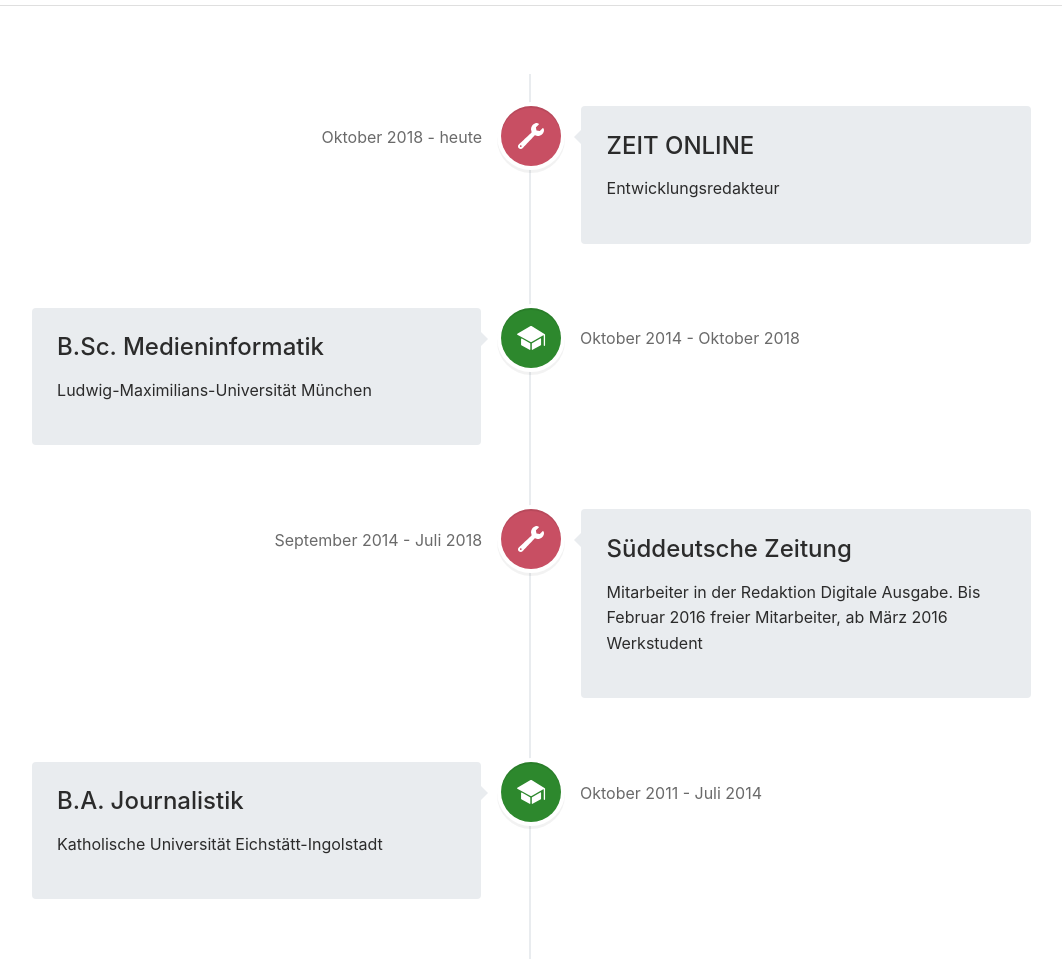
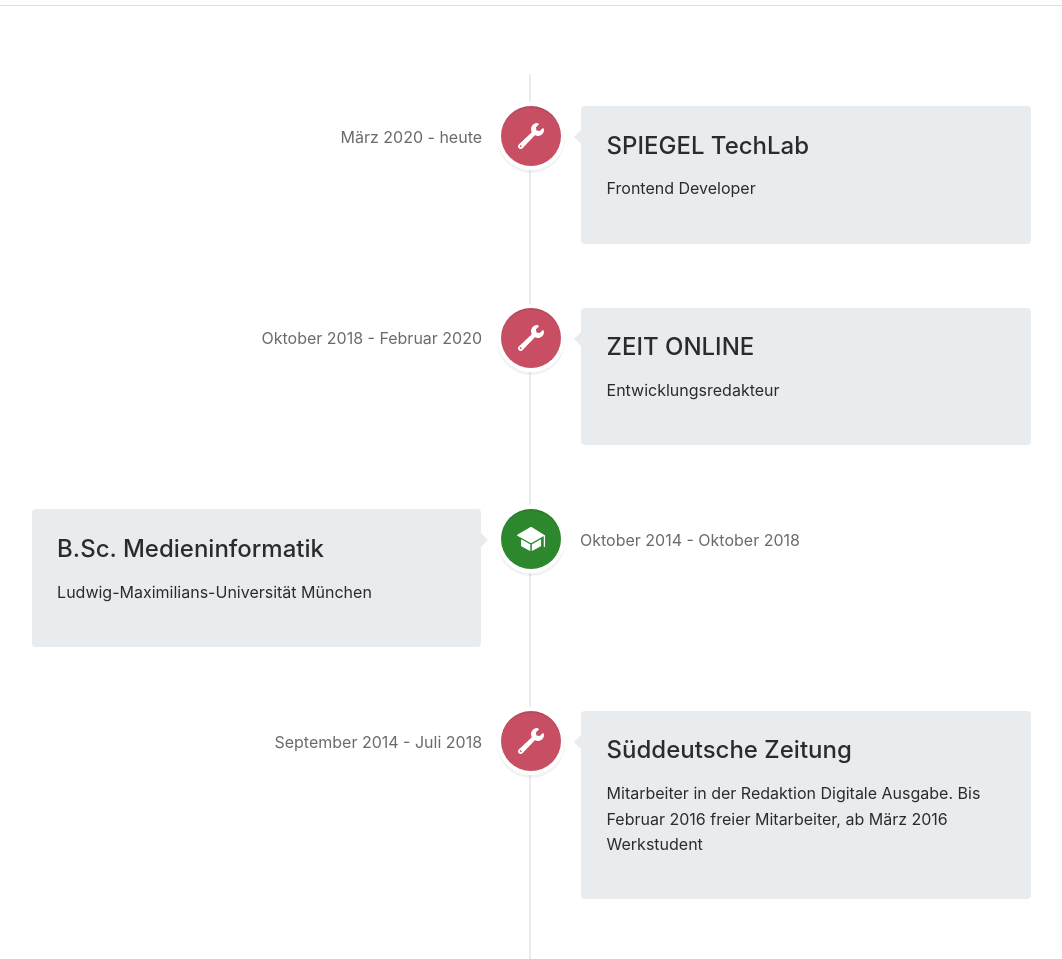
Before and after one commit to mgschoen/portfolio, a website built with webpack: page src/index.html in a window 1280 px wide. Shown: the part 2094-3053 px from the top of the page, without its empty margins (109-1171 px from the left). Built offline with nearby package versions, Linux system fonts and the light colour scheme.

Commit message:
Add new job and update address

```diff
--- a/src/index.html
+++ b/src/index.html
@@ -174,9 +174,22 @@
                             </div>
 
                             <div class="cd-timeline__content js-cd-content">
+                                <h4>SPIEGEL TechLab</h4>
+                                <p>Frontend Developer</p>
+                                <span class="cd-timeline__date">März 2020 - heute</span>
+                            </div>
+                        </div>
+
+                        <!-- ZEIT ONLINE -->
+                        <div class="cd-timeline__block cd-timeline__block--right js-cd-block">
+                            <div class="cd-timeline__img cd-timeline__img--work js-cd-img">
+                                <img src="<%= require('./assets/ios-build.svg') %>" alt="">
+                            </div>
+
+                            <div class="cd-timeline__content js-cd-content">
                                 <h4>ZEIT ONLINE</h4>
                                 <p>Entwicklungsredakteur</p>
-                                    <span class="cd-timeline__date">Oktober 2018 - heute</span>
+                                <span class="cd-timeline__date">Oktober 2018 - Februar 2020</span>
                             </div>
                         </div>
 
@@ -287,7 +300,7 @@
                         <div class="media-body">
                             <h4>Martin Schön</h4>
                             <p><a target="_blank" href="mailto:martingeorg.schoen@gmail.com">martingeorg.schoen@gmail.com</a></p>
-                            <p>Schreinerstra&szlig;e 8, 10247 Berlin</p>
+                            <p>Schwalbenstra&szlig;e 47, 22305 Hamburg</p>
                         </div>
                     </div>
                 </div>
```
Lines whose indentation alone changed are shown as unchanged.
